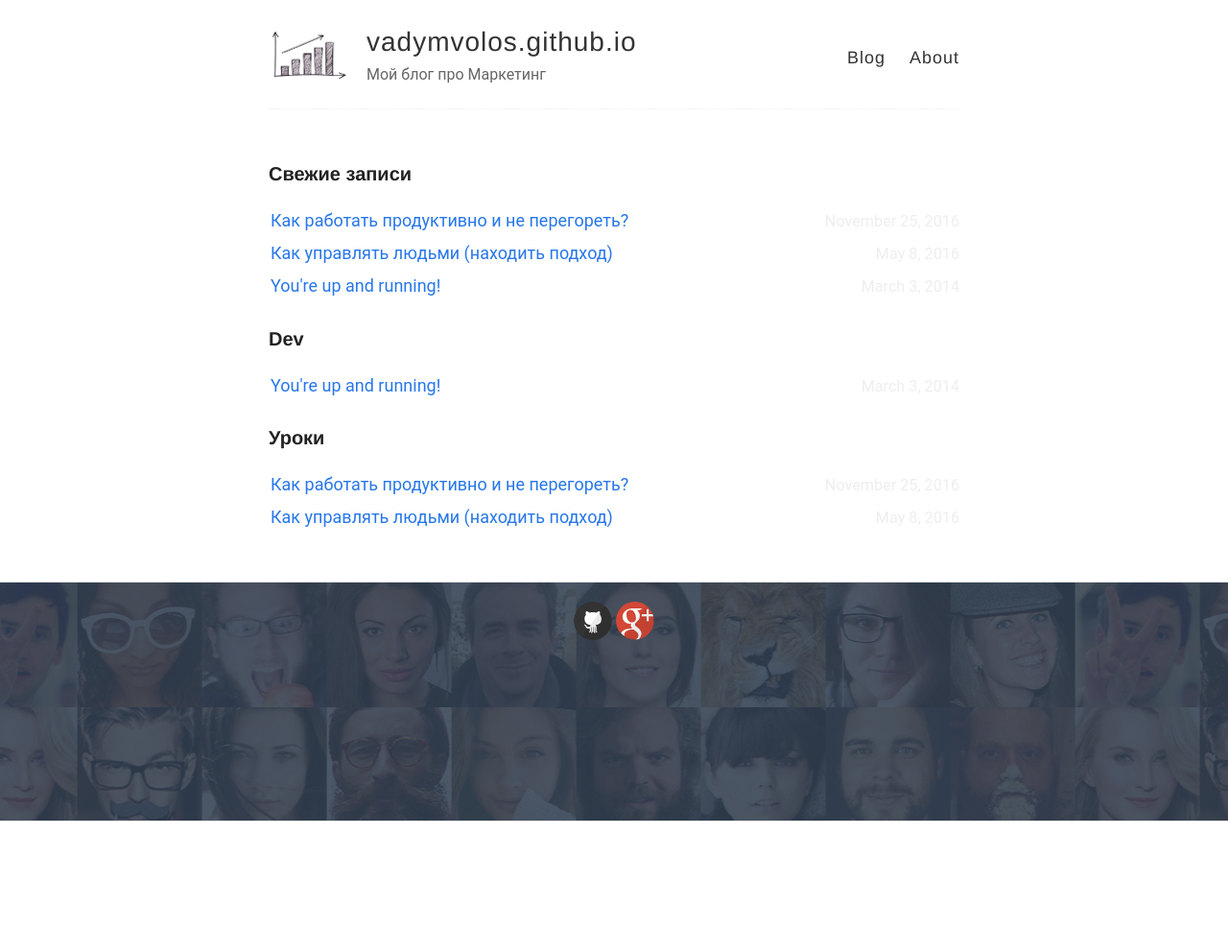
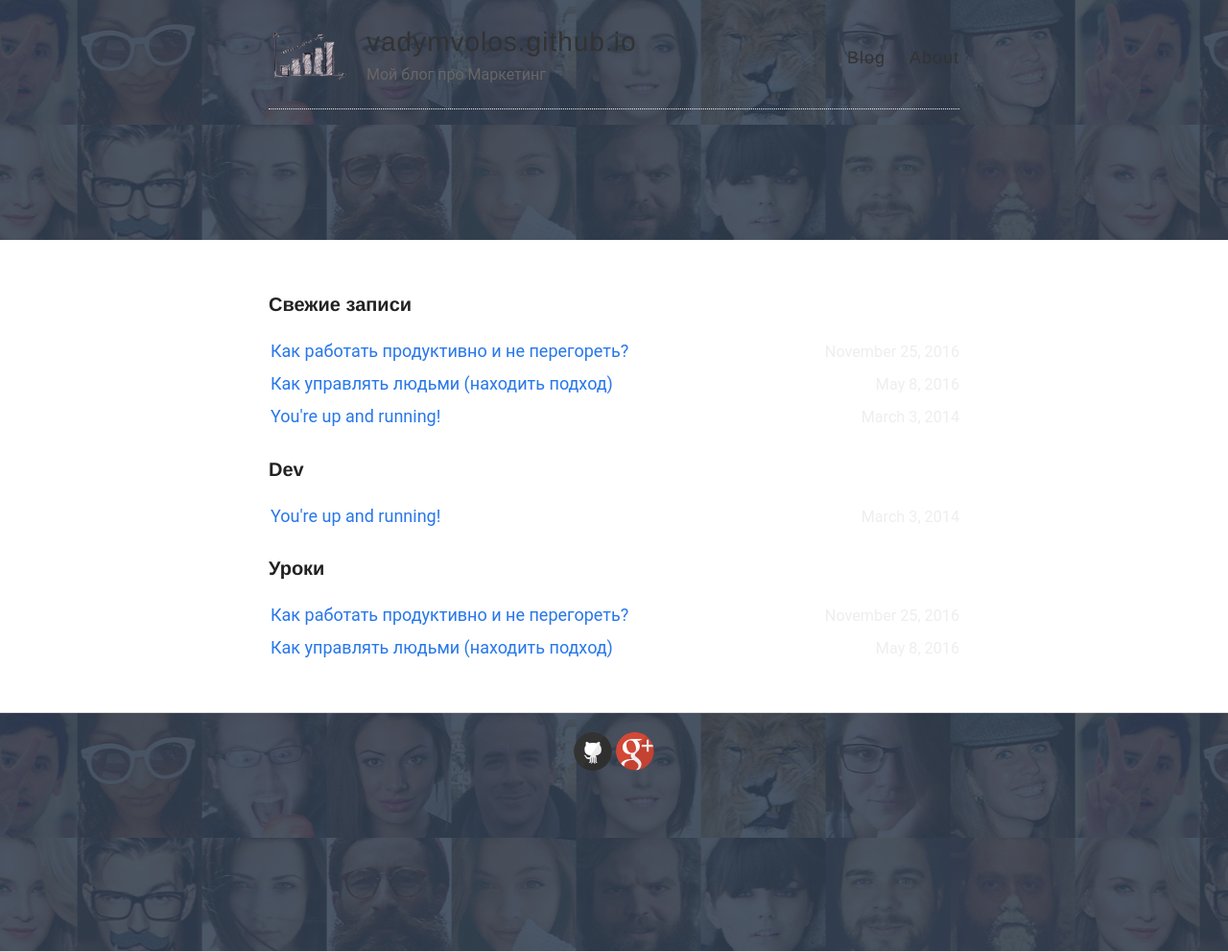
Before and after one commit to VadymVolos/vadymvolos.github.io, a Jekyll site: the page built from index.html, in a window 1280 px wide. Shown: the whole page at 96% size. Built offline with Jekyll 4.4.1, drawn with Linux system fonts in a browser that asks for light colours; before the commit the page ends 900 px from its top, so only the background shows below that.

Commit message:
Update default.html

```diff
--- a/_layouts/default.html
+++ b/_layouts/default.html
@@ -17,7 +17,7 @@
 
   <body>
     {% include google-tag-manager.html %}
-    <div class="wrapper-masthead">
+    <div class="wrapper-masthead block3_1">
       <div class="container">
         <header class="masthead clearfix">
           <a href="{{ site.baseurl }}/" class="site-avatar"><img src="{{ site.avatar }}" /></a>
```
